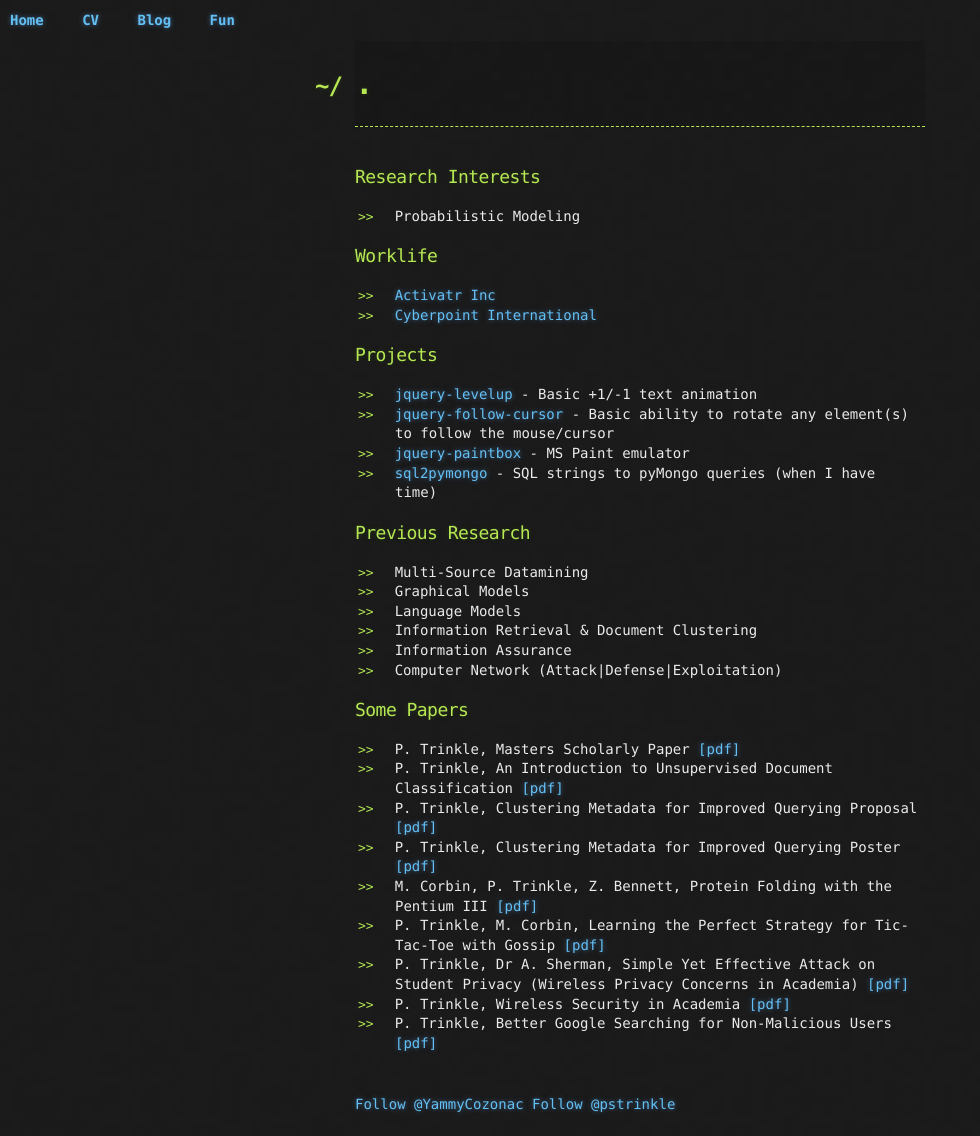
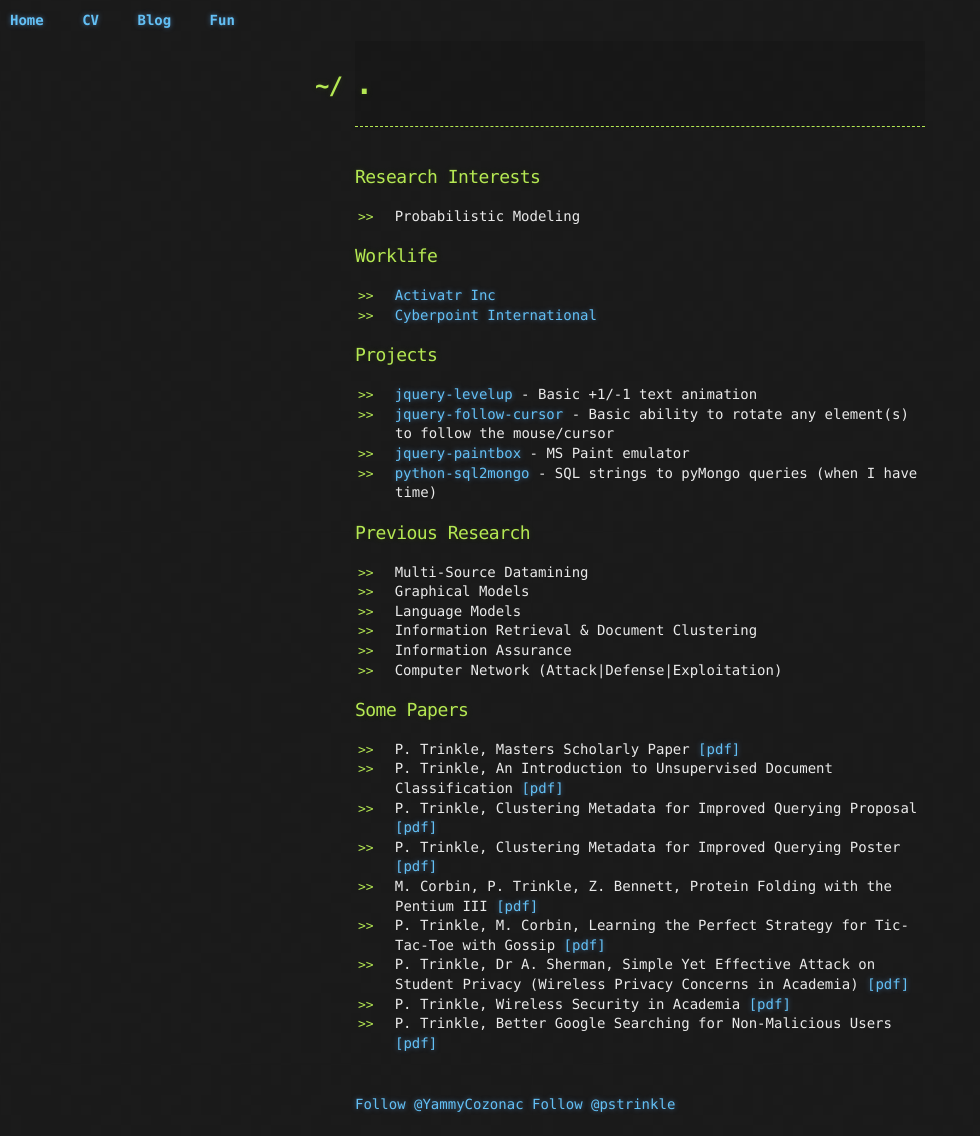
Before and after one commit to pstrinkle/pstrinkle.github.io, a Jekyll site: the page built from index.html, in a window 1280 px wide. Shown: the whole page, without its empty margins (0-980 px from the left). Built offline with Jekyll 4.4.1, drawn with Linux system fonts in a browser that asks for light colours; nearby versions of some CDN libraries; comment, search, counter and statistics services are not loaded.

Commit message:
Update index.html

```diff
--- a/index.html
+++ b/index.html
@@ -27,7 +27,7 @@
     <li><a href="/jquery-levelup/" target="_blank">jquery-levelup</a> - Basic +1/-1 text animation</li>
     <li><a href="/jquery-follow-cursor" target="_blank">jquery-follow-cursor</a> - Basic ability to rotate any element(s) to follow the mouse/cursor</li>
     <li><a href="/jquery-paintbox/" target="_blank">jquery-paintbox</a> - MS Paint emulator</li>
-    <li><a href="https://github.com/pstrinkle/sql2pymongo" target="_blank">sql2pymongo</a> - SQL strings to pyMongo queries (when I have time)</li>
+    <li><a href="https://github.com/pstrinkle/python-sql2mongo" target="_blank">python-sql2mongo</a> - SQL strings to pyMongo queries (when I have time)</li>
   </ul>
 </section>
 
```
